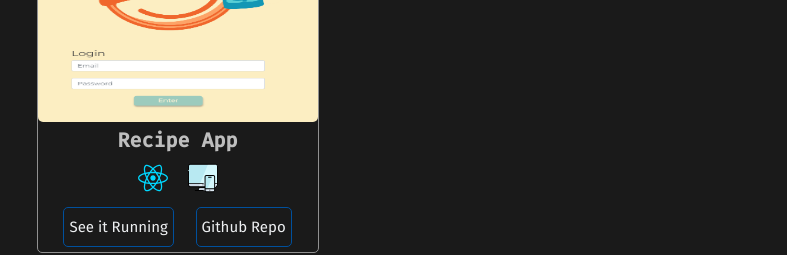
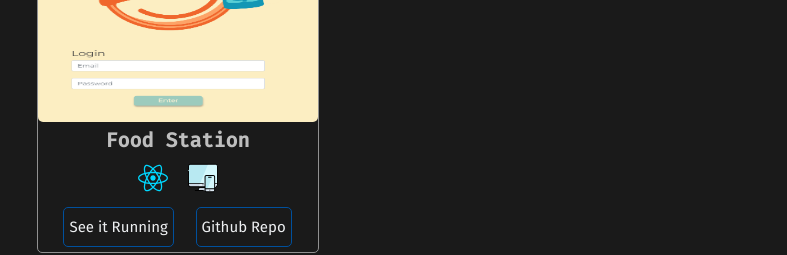
Before and after one commit to VitorCorrea18/VitorCorrea18.github.io, a React (Create React App) app: page /projects in a window 1280 px wide. Shown: the part 1480-1735 px from the top of the page, without its empty margins (142-929 px from the left). Built offline with nearby package versions, Linux system fonts and the light colour scheme.

Commit message:
fix: updating food station name

```diff
--- a/src/pages/projects.jsx
+++ b/src/pages/projects.jsx
@@ -87,7 +87,7 @@ class Projects extends React.Component {
           />
           <ProjectCard
             projectImg={ recipeApp }
-            title={'Recipe App'}
+            title={'Food Station'}
             stackUsed={[react, responsive]}
             pageUrl='/food-station'
             repoUrl='https://github.com/VitorCorrea18/food-station'
```
